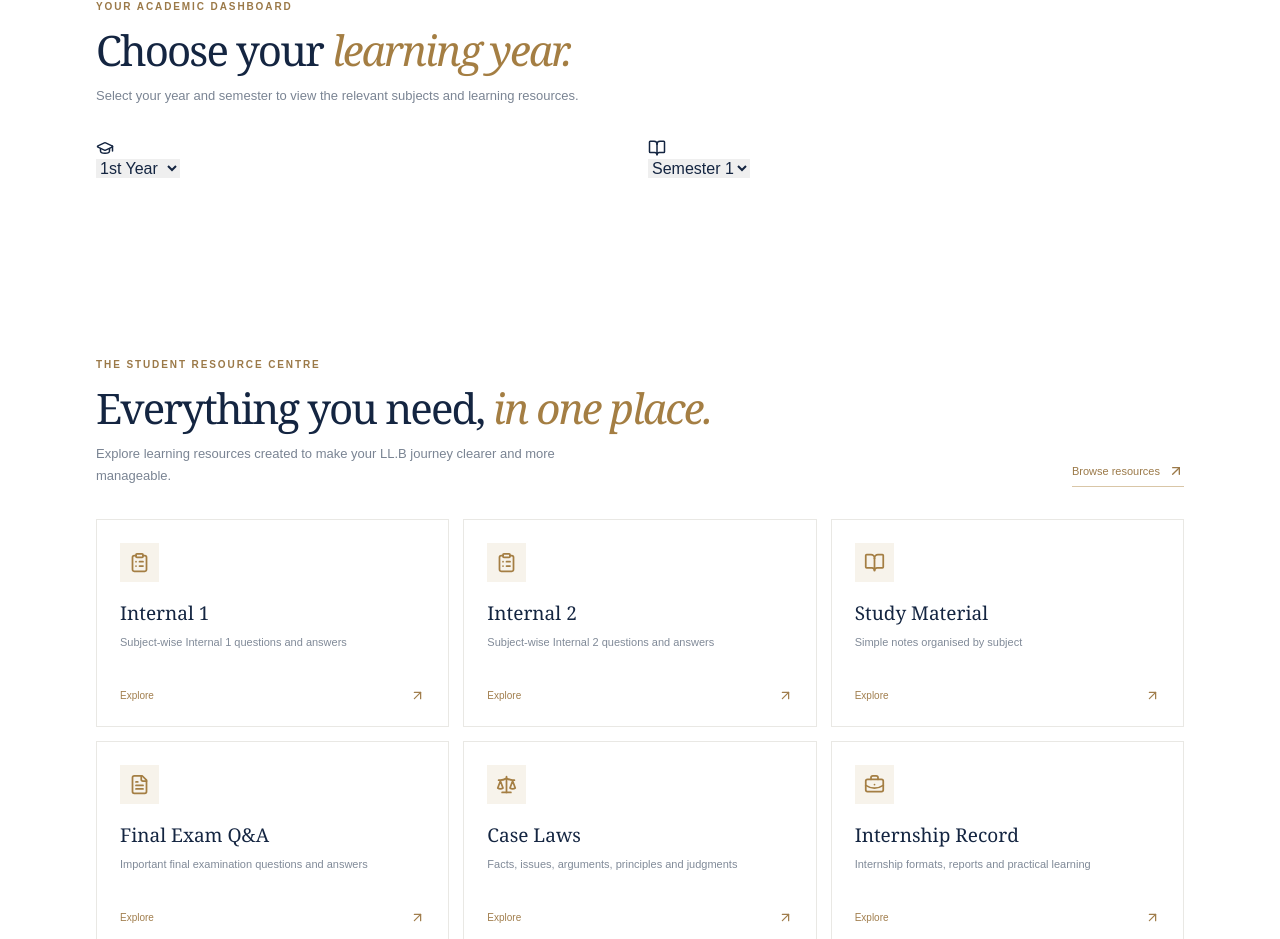
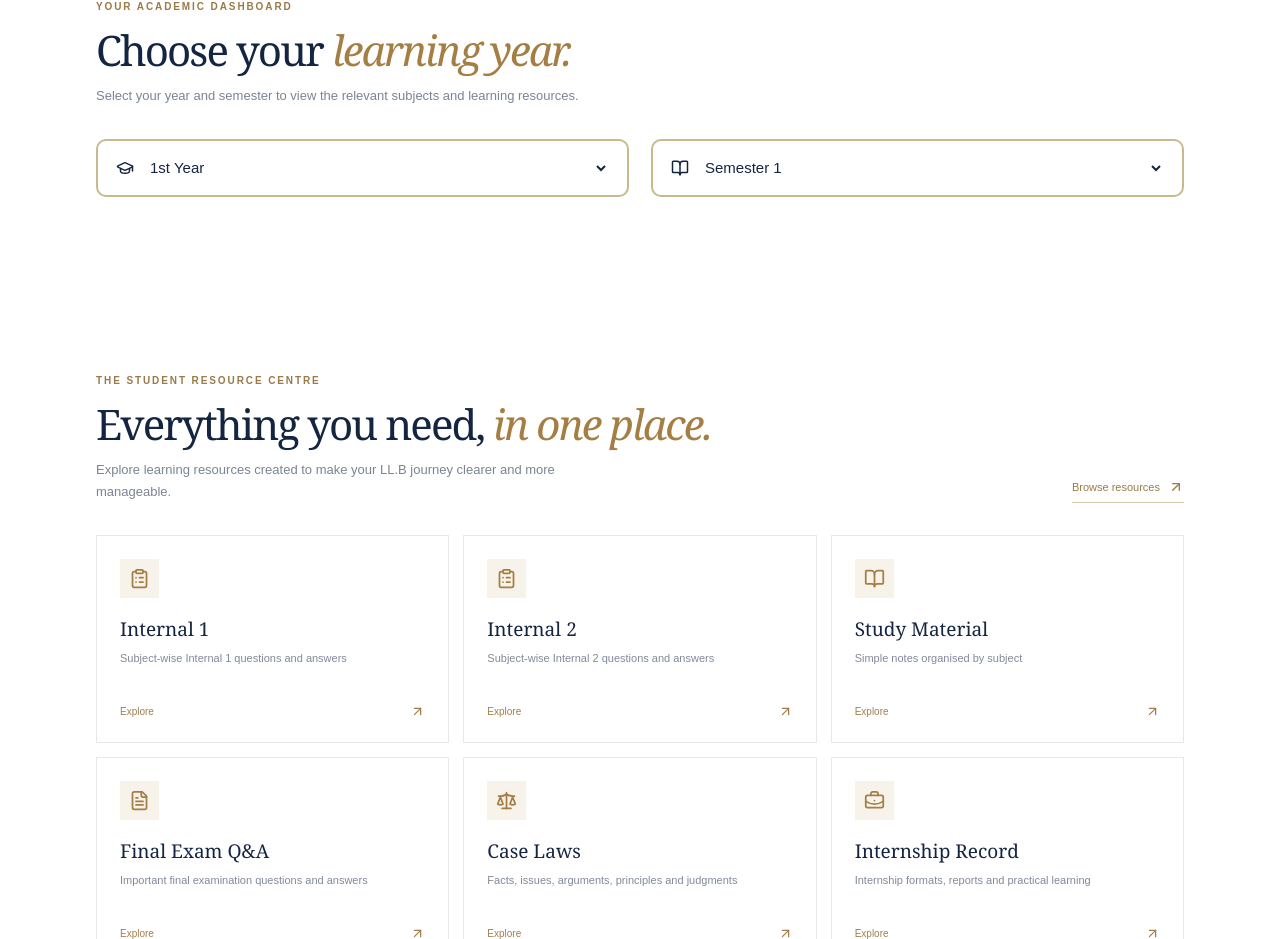
Before and after one commit to Vr7solutions/vignanreddy-legal-journey, a Next.js app: page / in a window 1280 px wide. Shown: the part 954-1893 px from the top of the page. Built offline with nearby package versions, Linux system fonts and the light colour scheme.

Commit message:
Add styles for academic selectors and filter boxes

```diff
--- a/app/globals.css
+++ b/app/globals.css
@@ -1162,3 +1162,44 @@ h2 em {
   padding: 24px;
   margin-bottom: 16px;
 }
+
+
+.academic-selectors {
+  display: grid;
+  grid-template-columns: 1fr 1fr;
+  gap: 22px;
+  margin-top: 24px;
+}
+
+.academic-selectors .filter-box {
+  display: flex;
+  align-items: center;
+  gap: 12px;
+  width: 100%;
+  min-height: 58px;
+  padding: 0 18px;
+  border: 2px solid #c9b98f;
+  border-radius: 10px;
+  background: #ffffff;
+  box-sizing: border-box;
+}
+
+.academic-selectors .filter-box svg {
+  flex-shrink: 0;
+}
+
+.academic-selectors select {
+  flex: 1;
+  width: 100%;
+  min-height: 54px;
+  border: none;
+  outline: none;
+  background: transparent;
+  font-size: 15px;
+}
+
+@media (max-width: 700px) {
+  .academic-selectors {
+    grid-template-columns: 1fr;
+  }
+}
```
